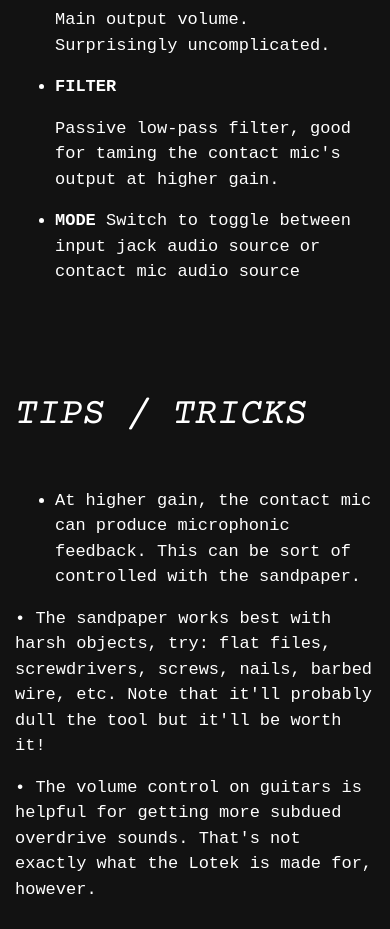
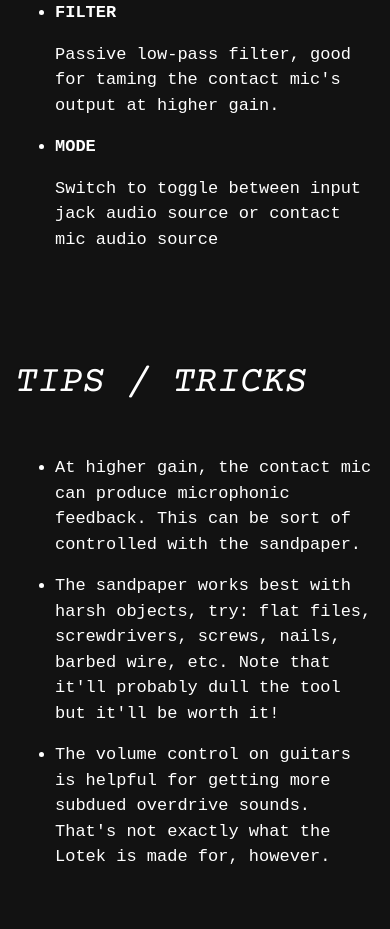
Before and after one commit to orangecalx/lotek-docs, a plain HTML site: page index.html in a window 390 px wide. Shown: the part 2235-3164 px from the top of the page. Drawn offline with nearby package versions, Linux system fonts and the light colour scheme; a web font is replaced by a local one.

Commit message:
Deployed  with MkDocs version: 1.3.0

```diff
--- a/index.html
+++ b/index.html
@@ -103,7 +103,7 @@
 <p><font size="7" face="Courier Prime"><i>WL-002 - "LOTEK"</i></font><br>
 <font size="5">REFERENCE DOCUMENTATION</font>
 <br><br></p>
-<p><img src="lotek-mkdocs.png" width="80%" height="80%">
+<p><img src="lotek-mkdocs.png" width="60%" height="60%">
 <br><br><br></p>
 <h1 id="summary"><em>SUMMARY</em></h1>
 <p><br></p>
@@ -140,23 +140,29 @@ of 60 grit sandpaper.</p>
 <p>Passive low-pass filter, good for taming the contact mic's output at higher gain.</p>
 </li>
 <li>
-<p><strong>MODE</strong>
-    Switch to toggle between input jack audio source or contact mic audio
-    source</p>
+<p><strong>MODE</strong></p>
+<p>Switch to toggle between input jack audio source or contact mic audio
+source</p>
 </li>
 </ul>
 <p><br><br><br>    </p>
 <h1 id="tips-tricks">TIPS / TRICKS</h1>
 <p><br></p>
 <ul>
-<li>At higher gain, the contact mic can produce microphonic feedback.
-This can be sort of controlled with the sandpaper. </li>
-</ul>
-<p>• The sandpaper works best with harsh objects, try: flat files,
+<li>
+<p>At higher gain, the contact mic can produce microphonic feedback.
+This can be sort of controlled with the sandpaper. </p>
+</li>
+<li>
+<p>The sandpaper works best with harsh objects, try: flat files,
 screwdrivers, screws, nails, barbed wire, etc. Note that it'll
 probably dull the tool but it'll be worth it!</p>
-<p>• The volume control on guitars is helpful for getting more subdued
+</li>
+<li>
+<p>The volume control on guitars is helpful for getting more subdued
 overdrive sounds. That's not exactly what the Lotek is made for, however.</p>
+</li>
+</ul>
 <p><br><br><br>        </p>
 <h1 id="contact-support">CONTACT + SUPPORT</h1>
 <p><br></p>
@@ -257,5 +263,5 @@ will be paid by the buyer.</strong></strong></p></div>
 
 <!--
 MkDocs version : 1.3.0
-Build Date UTC : 2022-07-07 19:40:26.001241+00:00
+Build Date UTC : 2022-07-07 19:42:38.016134+00:00
 -->
```
Also changed, not shown: search/search_index.json (+1 -1 lines), 1 other file.
